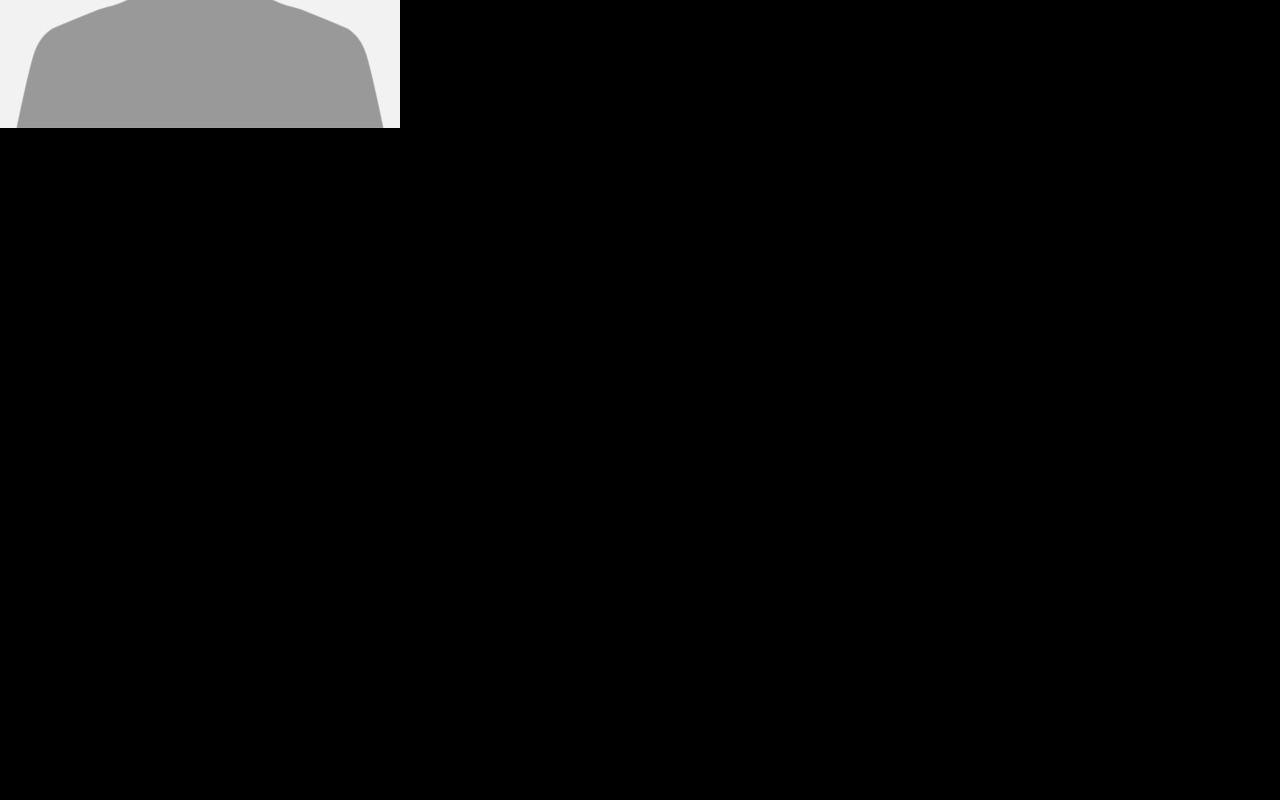
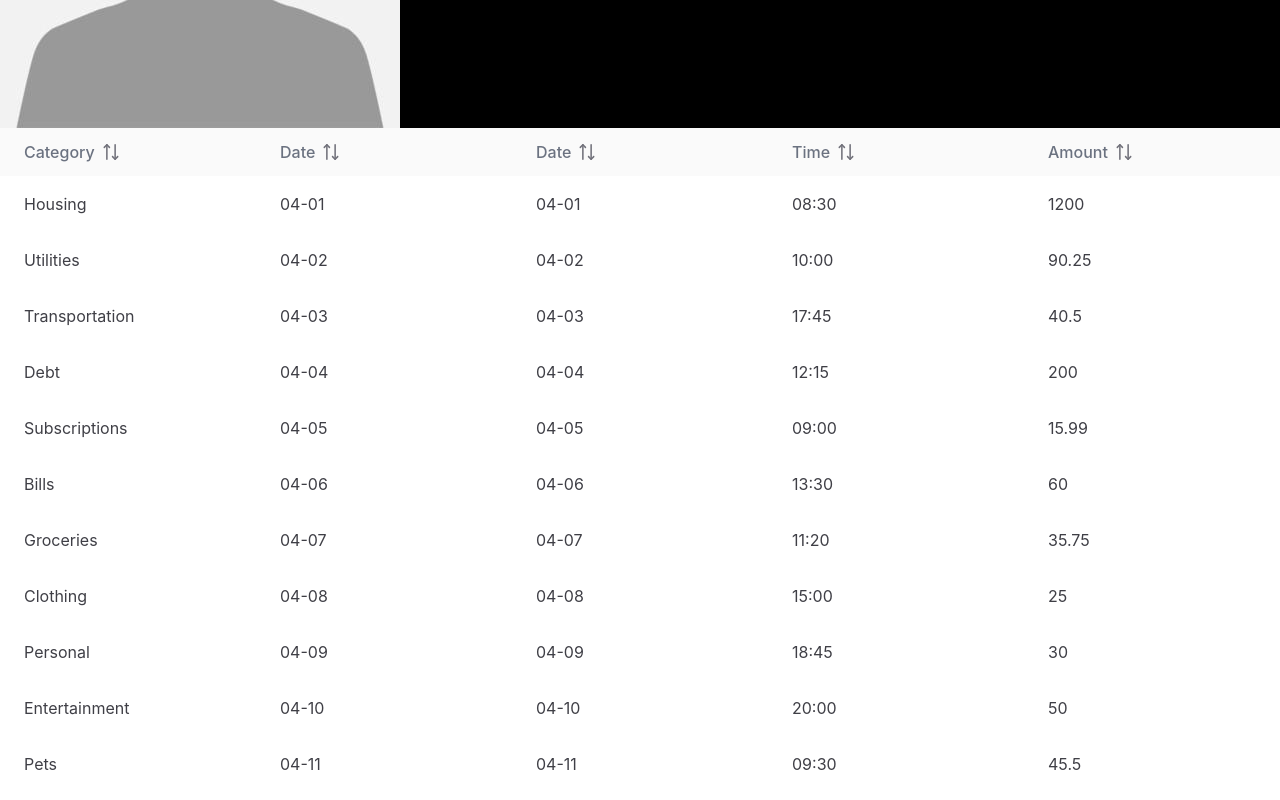
Before and after one commit to MAZINO001/budget-app, a React (Vite) app in the folder budget/: page /history in a window 1280 px wide. Shown: the part 600-1400 px from the top of the page. Before the commit the page ends 1200 px from the top, so only its background shows below. Built offline with nearby package versions, Linux system fonts and the light colour scheme; a web font is replaced by a local one.

Commit message:
adding savings desing

```diff
--- a/budget/src/Data/fakeData.json
+++ b/budget/src/Data/fakeData.json
@@ -1,32 +1,107 @@
 [
   {
-      "Date": "03-23",
-      "Category": "Groceries",
-      "Description": "Milk, Bread, Eggs ($5.25)",
-      "Amount": 15.75
+    "Date": "04-01",
+    "Time": "08:30",
+    "Category": "Housing",
+    "Description": "Monthly Rent",
+    "Amount": 1200.00
   },
   {
-      "Date": "03-22",
-      "Category": "Entertainment",
-      "Description": "Movie Ticket (The New Guardians 3)",
-      "Amount": 12.00
+    "Date": "04-02",
+    "Time": "10:00",
+    "Category": "Utilities",
+    "Description": "Electricity Bill",
+    "Amount": 90.25
   },
   {
-      "Date": "03-21",
-      "Category": "Bills",
-      "Description": "Electricity Bill",
-      "Amount": 78.42
+    "Date": "04-03",
+    "Time": "17:45",
+    "Category": "Transportation",
+    "Description": "Gas Refill",
+    "Amount": 40.50
   },
   {
-      "Date": "03-20",
-      "Category": "Transportation",
-      "Description": "Bus Fare (Monthly Pass)",
+    "Date": "04-04",
+    "Time": "12:15",
+    "Category": "Debt",
+    "Description": "Credit Card Payment",
+    "Amount": 200.00
+  },
+  {
+    "Date": "04-05",
+    "Time": "09:00",
+    "Category": "Subscriptions",
+    "Description": "Netflix Subscription Renewal",
+    "Amount": 15.99
+  },
+  {
+    "Date": "04-06",
+    "Time": "13:30",
+    "Category": "Bills",
+    "Description": "Internet Bill",
     "Amount": 60.00
   },
   {
-      "Date": "03-19",
-      "Category": "Dining",
-      "Description": "Lunch at Cafe Evergreen",
-      "Amount": 14.50
+    "Date": "04-07",
+    "Time": "11:20",
+    "Category": "Groceries",
+    "Description": "Grocery Shopping (Fruits, Vegetables)",
+    "Amount": 35.75
+  },
+  {
+    "Date": "04-08",
+    "Time": "15:00",
+    "Category": "Clothing",
+    "Description": "New Shirt",
+    "Amount": 25.00
+  },
+  {
+    "Date": "04-09",
+    "Time": "18:45",
+    "Category": "Personal",
+    "Description": "Haircut",
+    "Amount": 30.00
+  },
+  {
+    "Date": "04-10",
+    "Time": "20:00",
+    "Category": "Entertainment",
+    "Description": "Concert Tickets",
+    "Amount": 50.00
+  },
+  {
+    "Date": "04-11",
+    "Time": "09:30",
+    "Category": "Pets",
+    "Description": "Pet Food and Supplies",
+    "Amount": 45.50
+  },
+  {
+    "Date": "04-12",
+    "Time": "14:00",
+    "Category": "Gifts",
+    "Description": "Birthday Gift for Friend",
+    "Amount": 30.00
+  },
+  {
+    "Date": "04-13",
+    "Time": "16:20",
+    "Category": "Donations",
+    "Description": "Charity Donation",
+    "Amount": 20.00
+  },
+  {
+    "Date": "04-14",
+    "Time": "07:00",
+    "Category": "Travel",
+    "Description": "Flight Ticket Booking",
+    "Amount": 300.00
+  },
+  {
+    "Date": "04-15",
+    "Time": "12:00",
+    "Category": "Education",
+    "Description": "Textbook Purchase",
+    "Amount": 75.00
   }
 ]
--- a/budget/src/components/global/PreBuildComp.jsx
+++ b/budget/src/components/global/PreBuildComp.jsx
@@ -1,3 +1,4 @@
+/* eslint-disable no-unused-vars */
 /*********************** transactions in add new ************************ */
 
 /* eslint-disable react/prop-types */
@@ -8,7 +9,8 @@ import { Button } from "primereact/button";
 import { InputTextarea } from "primereact/inputtextarea";
 import { Calendar } from "primereact/calendar";
 import { Dropdown } from "primereact/dropdown";
-import { useState } from "react";
+import { useEffect, useState } from "react";
+
 export function Rnage() {
   const [selectedCity, setSelectedCity] = useState(null);
   const cities = [{ range: "Month" }, { range: "Week" }, { range: "Day" }];
@@ -292,29 +294,50 @@ export function AddButton2() {
   );
 }
 
-
 /************************* history ****************************/
 
-import {  useEffect } from 'react';
-import { DataTable } from 'primereact/datatable';
-import { Column } from 'primereact/column';
-import { ProductService } from './service/ProductService';
-
-export default function SingleColumnDemo() {
-    const [products, setProducts] = useState([]);
-
-    useEffect(() => {
-        ProductService.getProductsMini().then(data => setProducts(data));
-    }, []);
-
-    return (
-        <div className="card">
-            <DataTable value={products} tableStyle={{ minWidth: '50rem' }}>
-                <Column field="code" header="Code" sortable style={{ width: '25%' }}></Column>
-                <Column field="name" header="Name" sortable style={{ width: '25%' }}></Column>
-                <Column field="category" header="Category" sortable style={{ width: '25%' }}></Column>
-                <Column field="quantity" header="Quantity" sortable style={{ width: '25%' }}></Column>
-            </DataTable>
-        </div>
-    );
+import { DataTable } from "primereact/datatable";
+import { Column } from "primereact/column";
+import Data from "../../Data/fakeData.json";
+export default function HistoryPreBiuld() {
+  const [transactions, setTransactions] = useState(Data);
+  return (
+    <div className="card">
+      <DataTable
+        value={transactions}
+        tableStyle={{ minWidth: "30rem", backgroundColor: "red" }}
+      >
+        <Column
+          field="Category"
+          header="Category"
+          sortable
+          style={{ width: "20%" }}
+        ></Column>
+        <Column
+          field="Date"
+          header="Date"
+          sortable
+          style={{ width: "20%" }}
+        ></Column>
+        <Column
+          field="Date"
+          header="Date"
+          sortable
+          style={{ width: "20%" }}
+        ></Column>
+        <Column
+          field="Time"
+          header="Time"
+          sortable
+          style={{ width: "20%" }}
+        ></Column>
+        <Column
+          field="Amount"
+          header="Amount"
+          sortable
+          style={{ width: "20%" }}
+        ></Column>
+      </DataTable>
+    </div>
+  );
 }
--- a/budget/src/components/pages/History.jsx
+++ b/budget/src/components/pages/History.jsx
@@ -1,98 +1,107 @@
-import { IoMdRestaurant } from "react-icons/io";
+// import { IoMdRestaurant } from "react-icons/io";
+// export default function History() {
+//   return (
+//     <div className="mx-2 mb-2">
+//       <div className="bg-gray-700 rounded-md h-[3rem] mb-1 text-lg font-semibold tracking-wider flex px-2 justify-between items-center text-center capitalize">
+//         <span className="bg-gray-600 w-[6.5rem] h-[2rem] rounded-md ">
+//           category
+//         </span>
+//         <span className="bg-gray-600 w-[6rem] h-[2rem] rounded-md ">Type</span>
+//         <span className="bg-gray-600 w-[6rem] h-[2rem] rounded-md ">Date</span>
+//         <span className="bg-gray-600 w-[6rem] h-[2rem] rounded-md ">Time</span>
+//         <span className="bg-gray-600 w-[6rem] h-[2rem] rounded-md ">
+//           Amount
+//         </span>
+//       </div>
+//       <div className="bg-gray-700 rounded-md h-[82vh] p-2 space-y-2 overflow-auto text-lg tracking-wider">
+
+//         <div className="bg-gray-600 w-[100%] h-[4rem] rounded-md px-2 flex items-center justify-between">
+//           <div className="flex items-center">
+//             <IoMdRestaurant className="text-[2.5rem] text-red-500 border-red-500 p-1 rounded-full border " />
+//             <span className="ml-2">Food</span>
+//           </div>
+//           <span className="">KFC</span>
+//           <span className="">03/12</span>
+//           <span className="">12:00</span>
+//           <span className="">200$</span>
+//         </div>
+
+//         <div className="bg-gray-600 w-[100%] h-[4rem] rounded-md px-2 flex items-center justify-between">
+//           <div className="flex items-center">
+//             <IoMdRestaurant className="text-[2.5rem] text-red-500 border-red-500 p-1 rounded-full border " />
+//             <span className="ml-2">Food</span>
+//           </div>
+//           <span className="">KFC</span>
+//           <span className="">03/12</span>
+//           <span className="">12:00</span>
+//           <span className="">200$</span>
+//         </div>
+
+//         <div className="bg-gray-600 w-[100%] h-[4rem] rounded-md px-2 flex items-center justify-between">
+//           <div className="flex items-center">
+//             <IoMdRestaurant className="text-[2.5rem] text-red-500 border-red-500 p-1 rounded-full border " />
+//             <span className="ml-2">Food</span>
+//           </div>
+//           <span className="">KFC</span>
+//           <span className="">03/12</span>
+//           <span className="">12:00</span>
+//           <span className="">200$</span>
+//         </div>
+
+//         <div className="bg-gray-600 w-[100%] h-[4rem] rounded-md px-2 flex items-center justify-between">
+//           <div className="flex items-center">
+//             <IoMdRestaurant className="text-[2.5rem] text-red-500 border-red-500 p-1 rounded-full border " />
+//             <span className="ml-2">Food</span>
+//           </div>
+//           <span className="">KFC</span>
+//           <span className="">03/12</span>
+//           <span className="">12:00</span>
+//           <span className="">200$</span>
+//         </div>
+
+//         <div className="bg-gray-600 w-[100%] h-[4rem] rounded-md px-2 flex items-center justify-between">
+//           <div className="flex items-center">
+//             <IoMdRestaurant className="text-[2.5rem] text-red-500 border-red-500 p-1 rounded-full border " />
+//             <span className="ml-2">Food</span>
+//           </div>
+//           <span className="">KFC</span>
+//           <span className="">03/12</span>
+//           <span className="">12:00</span>
+//           <span className="">200$</span>
+//         </div>
+
+//         <div className="bg-gray-600 w-[100%] h-[4rem] rounded-md px-2 flex items-center justify-between">
+//           <div className="flex items-center">
+//             <IoMdRestaurant className="text-[2.5rem] text-red-500 border-red-500 p-1 rounded-full border " />
+//             <span className="ml-2">Food</span>
+//           </div>
+//           <span className="">KFC</span>
+//           <span className="">03/12</span>
+//           <span className="">12:00</span>
+//           <span className="">200$</span>
+//         </div>
+
+//         <div className="bg-gray-600 w-[100%] h-[4rem] rounded-md px-2 flex items-center justify-between">
+//           <div className="flex items-center">
+//             <IoMdRestaurant className="text-[2.5rem] text-red-500 border-red-500 p-1 rounded-full border " />
+//             <span className="ml-2">Food</span>
+//           </div>
+//           <span className="">KFC</span>
+//           <span className="">03/12</span>
+//           <span className="">12:00</span>
+//           <span className="">200$</span>
+//         </div>
+
+//       </div>
+//     </div>
+//   );
+// }
+
+import HistoryPreBiuld from "../global/PreBuildComp";
 export default function History() {
   return (
-    <div className="mx-2 mb-2">
-      <div className="bg-gray-700 rounded-md h-[3rem] mb-1 text-lg font-semibold tracking-wider flex px-2 justify-between items-center text-center capitalize">
-        <span className="bg-gray-600 w-[6.5rem] h-[2rem] rounded-md ">
-          category
-        </span>
-        <span className="bg-gray-600 w-[6rem] h-[2rem] rounded-md ">Type</span>
-        <span className="bg-gray-600 w-[6rem] h-[2rem] rounded-md ">Date</span>
-        <span className="bg-gray-600 w-[6rem] h-[2rem] rounded-md ">Time</span>
-        <span className="bg-gray-600 w-[6rem] h-[2rem] rounded-md ">
-          Amount
-        </span>
-      </div>
-      <div className="bg-gray-700 rounded-md h-[82vh] p-2 space-y-2 overflow-auto text-lg tracking-wider">
-
-        <div className="bg-gray-600 w-[100%] h-[4rem] rounded-md px-2 flex items-center justify-between">
-          <div className="flex items-center">
-            <IoMdRestaurant className="text-[2.5rem] text-red-500 border-red-500 p-1 rounded-full border " />
-            <span className="ml-2">Food</span>
-          </div>
-          <span className="">KFC</span>
-          <span className="">03/12</span>
-          <span className="">12:00</span>
-          <span className="">200$</span>
-        </div>
-
-        <div className="bg-gray-600 w-[100%] h-[4rem] rounded-md px-2 flex items-center justify-between">
-          <div className="flex items-center">
-            <IoMdRestaurant className="text-[2.5rem] text-red-500 border-red-500 p-1 rounded-full border " />
-            <span className="ml-2">Food</span>
-          </div>
-          <span className="">KFC</span>
-          <span className="">03/12</span>
-          <span className="">12:00</span>
-          <span className="">200$</span>
-        </div>
-
-        <div className="bg-gray-600 w-[100%] h-[4rem] rounded-md px-2 flex items-center justify-between">
-          <div className="flex items-center">
-            <IoMdRestaurant className="text-[2.5rem] text-red-500 border-red-500 p-1 rounded-full border " />
-            <span className="ml-2">Food</span>
-          </div>
-          <span className="">KFC</span>
-          <span className="">03/12</span>
-          <span className="">12:00</span>
-          <span className="">200$</span>
-        </div>
-
-        <div className="bg-gray-600 w-[100%] h-[4rem] rounded-md px-2 flex items-center justify-between">
-          <div className="flex items-center">
-            <IoMdRestaurant className="text-[2.5rem] text-red-500 border-red-500 p-1 rounded-full border " />
-            <span className="ml-2">Food</span>
-          </div>
-          <span className="">KFC</span>
-          <span className="">03/12</span>
-          <span className="">12:00</span>
-          <span className="">200$</span>
-        </div>
-
-        <div className="bg-gray-600 w-[100%] h-[4rem] rounded-md px-2 flex items-center justify-between">
-          <div className="flex items-center">
-            <IoMdRestaurant className="text-[2.5rem] text-red-500 border-red-500 p-1 rounded-full border " />
-            <span className="ml-2">Food</span>
-          </div>
-          <span className="">KFC</span>
-          <span className="">03/12</span>
-          <span className="">12:00</span>
-          <span className="">200$</span>
-        </div>
-
-        <div className="bg-gray-600 w-[100%] h-[4rem] rounded-md px-2 flex items-center justify-between">
-          <div className="flex items-center">
-            <IoMdRestaurant className="text-[2.5rem] text-red-500 border-red-500 p-1 rounded-full border " />
-            <span className="ml-2">Food</span>
-          </div>
-          <span className="">KFC</span>
-          <span className="">03/12</span>
-          <span className="">12:00</span>
-          <span className="">200$</span>
-        </div>
-
-        <div className="bg-gray-600 w-[100%] h-[4rem] rounded-md px-2 flex items-center justify-between">
-          <div className="flex items-center">
-            <IoMdRestaurant className="text-[2.5rem] text-red-500 border-red-500 p-1 rounded-full border " />
-            <span className="ml-2">Food</span>
-          </div>
-          <span className="">KFC</span>
-          <span className="">03/12</span>
-          <span className="">12:00</span>
-          <span className="">200$</span>
-        </div>
-
-      </div>
+    <div className="mx-2 mb-2 ">
+      <HistoryPreBiuld />
     </div>
   );
 }
```
Also changed, not shown: budget/src/components/Dashboard/History.jsx (+67 -77 lines). Lines whose indentation alone changed are shown as unchanged.
